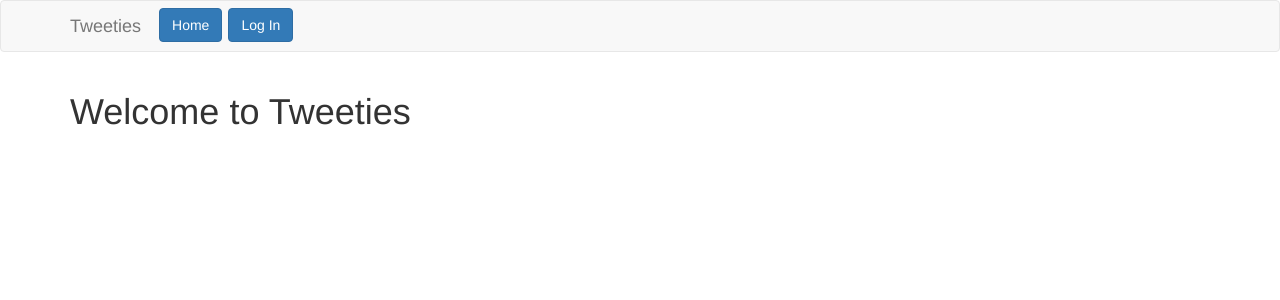
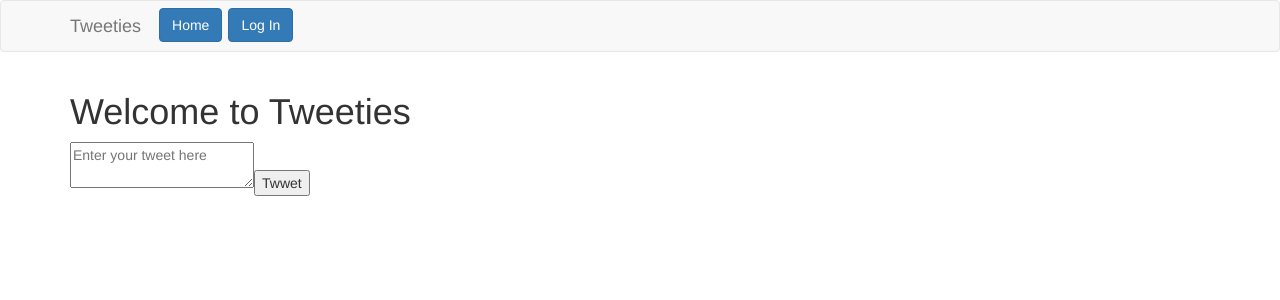
Before and after one commit to sivadass/tweeties, a React (Create React App) app: page /home in a window 1280 px wide. Shown: the top 300 px of the page. Built offline with nearby package versions, Linux system fonts and the light colour scheme; what auth0-js would draw is missing.

Commit message:
Addde tweet form

```diff
--- a/src/Home/Home.js
+++ b/src/Home/Home.js
@@ -9,6 +9,12 @@ class Home extends Component {
     return (
       <div className="container">
         <h1>Welcome to Tweeties</h1>
+        <div>
+          <form>
+            <textarea placeholder="Enter your tweet here" />
+            <button type="submit">Twwet</button>
+          </form>
+        </div>
       </div>
     );
   }
```
